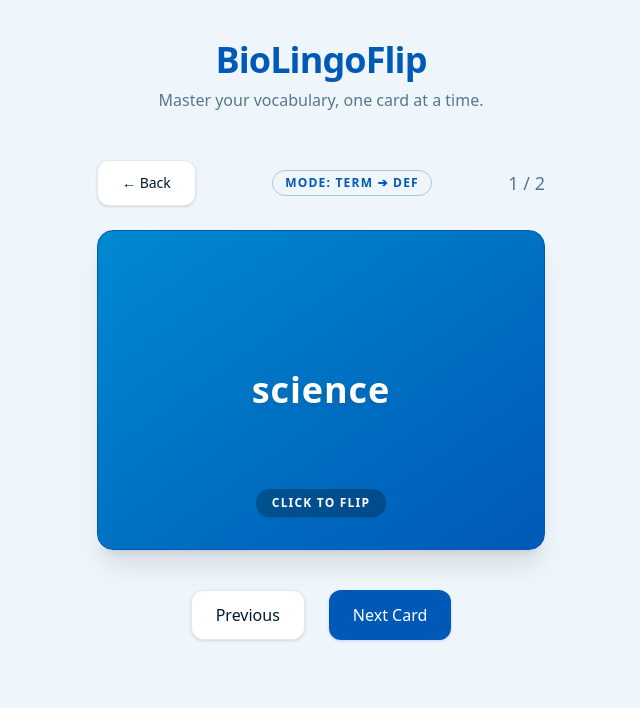
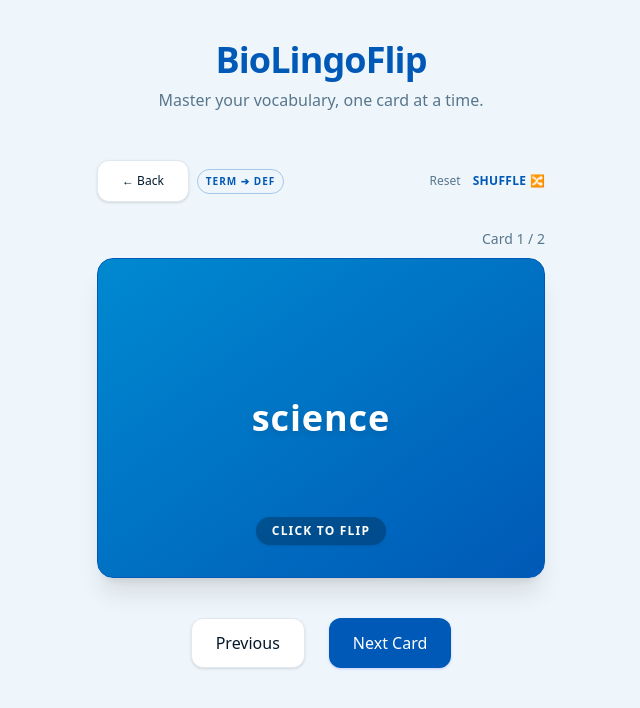
Before and after one commit to nmastroianni/biolingoflip, a React (Vite) app: page / in a window 1280 px wide. Both pictures are taken after a click on the button 333 px from the left and 247 px from the top of the page. Shown: the top 708 px of the page, without its empty margins (319-959 px from the left). Built offline with nearby package versions, Linux system fonts and the light colour scheme.

Commit message:
feat:adding shuffle and reset

```diff
--- a/src/App.tsx
+++ b/src/App.tsx
@@ -67,7 +67,11 @@ function App() {
             <div className="animate-spin rounded-full h-12 w-12 border-t-2 border-b-2 border-brand"></div>
           </div>
         ) : activeSet ? (
-          <FlashCardGame data={activeSet} onBack={() => setActiveSet(null)} />
+          <FlashCardGame
+            key={activeSet[0]?.word || 'init'}
+            data={activeSet}
+            onBack={() => setActiveSet(null)}
+          />
         ) : (
           /* --- MENU GRID --- */
           <div className="grid grid-cols-1 sm:grid-cols-2 md:grid-cols-3 gap-6">
--- a/src/components/FlashCardGame.tsx
+++ b/src/components/FlashCardGame.tsx
@@ -1,5 +1,6 @@
 import { useState } from 'react'
 import Button from './Button'
+import { shuffleArray } from '../utils' // Import the helper
 
 export interface VocabCard {
   word: string
@@ -12,24 +13,21 @@ interface FlashCardGameProps {
 }
 
 export default function FlashCardGame({ data, onBack }: FlashCardGameProps) {
+  // STATE 1: The "Active Deck" (allows us to shuffle)
+  const [activeDeck, setActiveDeck] = useState<VocabCard[]>(data)
+
+  // STATE 2: Navigation & View
   const [currentCardIndex, setCurrentCardIndex] = useState<number>(0)
   const [isFlipped, setIsFlipped] = useState<boolean>(false)
-
-  // NEW STATE: Defaults to false (Term on front)
   const [showDefFirst, setShowDefFirst] = useState<boolean>(false)
 
-  if (!data || data.length === 0) return null
+  if (!activeDeck || activeDeck.length === 0) return null
 
-  const currentCard = data[currentCardIndex]
+  const currentCard = activeDeck[currentCardIndex]
 
-  // --- LOGIC FOR CONTENT SWAPPING ---
-
-  // 1. Determine what text goes on the Front (Gradient Side)
+  // --- CONTENT LOGIC ---
   const frontText = showDefFirst ? currentCard.definition : currentCard.word
-  // Adjust font size: Definitions need to be smaller to fit
   const frontSize = showDefFirst ? 'text-xl font-medium' : 'text-4xl font-bold'
-
-  // 2. Determine what text goes on the Back (White Side)
   const backText = showDefFirst ? currentCard.word : currentCard.definition
   const backSize = showDefFirst ? 'text-4xl font-bold' : 'text-2xl font-medium'
 
@@ -38,42 +36,82 @@ export default function FlashCardGame({ data, onBack }: FlashCardGameProps) {
   const handleFlip = () => setIsFlipped(!isFlipped)
 
   const toggleMode = () => {
-    setIsFlipped(false) // Reset flip to avoid confusion
+    setIsFlipped(false)
     setShowDefFirst(!showDefFirst)
   }
 
   const goToNextCard = () => {
     setIsFlipped(false)
-    setCurrentCardIndex((prev) => (prev + 1) % data.length)
+    setCurrentCardIndex((prev) => (prev + 1) % activeDeck.length)
   }
 
   const goToPrevCard = () => {
     setIsFlipped(false)
-    setCurrentCardIndex((prev) => (prev - 1 + data.length) % data.length)
+    setCurrentCardIndex(
+      (prev) => (prev - 1 + activeDeck.length) % activeDeck.length
+    )
+  }
+
+  // NEW: Shuffle Logic
+  const handleShuffle = () => {
+    setIsFlipped(false)
+    const shuffled = shuffleArray(activeDeck)
+    setActiveDeck(shuffled)
+    setCurrentCardIndex(0) // Always start from beginning after shuffle
+  }
+
+  // NEW: Reset Logic
+  const handleReset = () => {
+    setIsFlipped(false)
+    setActiveDeck(data) // Revert to original props data
+    setCurrentCardIndex(0)
   }
 
   return (
     <div className="flex flex-col items-center justify-center min-h-[50vh] w-full p-4">
-      {/* Header */}
-      <div className="flex justify-between w-full max-w-md mb-6 items-center">
+      {/* Header Controls */}
+      <div className="flex flex-wrap justify-between w-full max-w-md mb-6 items-center gap-2">
+        <div className="flex items-center gap-2">
           <Button
             variant="secondary"
             onClick={onBack}
-          className="px-4 py-2 text-sm"
+            className="px-3 py-1.5 text-xs"
           >
             &larr; Back
           </Button>
 
-        {/* NEW: Mode Toggle Button */}
+          {/* Mode Toggle */}
           <button
             onClick={toggleMode}
-          className="text-xs font-bold text-brand uppercase tracking-widest border border-brand/30 px-3 py-1 rounded-full hover:bg-brand hover:text-white transition-all"
+            className="text-[10px] font-bold text-brand uppercase tracking-widest border border-brand/30 px-2 py-1 rounded-full hover:bg-brand hover:text-white transition-all"
           >
-          {showDefFirst ? 'Mode: Def ➔ Term' : 'Mode: Term ➔ Def'}
+            {showDefFirst ? 'Def ➔ Term' : 'Term ➔ Def'}
           </button>
+        </div>
 
-        <span className="text-lg font-medium text-text-muted">
-          {currentCardIndex + 1} / {data.length}
+        {/* Shuffle Controls */}
+        <div className="flex items-center gap-3">
+          <button
+            onClick={handleReset}
+            className="text-xs font-medium text-text-muted hover:text-brand transition-colors"
+            title="Reset to original order"
+          >
+            Reset
+          </button>
+          <button
+            onClick={handleShuffle}
+            className="text-xs font-bold text-brand hover:text-brand-hover uppercase tracking-wide transition-colors flex items-center gap-1"
+            title="Randomize Card Order"
+          >
+            Shuffle 🔀
+          </button>
+        </div>
+      </div>
+
+      {/* Progress Counter (Moved below header for cleaner layout) */}
+      <div className="w-full max-w-md text-right mb-2">
+        <span className="text-sm font-medium text-text-muted">
+          Card {currentCardIndex + 1} / {activeDeck.length}
         </span>
       </div>
 
@@ -87,27 +125,30 @@ export default function FlashCardGame({ data, onBack }: FlashCardGameProps) {
             isFlipped ? 'rotate-y-180' : ''
           }`}
         >
-          {/* --- FRONT (Gradient) --- */}
+          {/* Front */}
           <div className="absolute w-full h-full backface-hidden bg-linear-to-br from-brand-light to-brand text-white rounded-2xl shadow-xl flex items-center justify-center p-8 text-center border border-brand">
-            {/* Dynamic Text and Size */}
-            <h2 className={`${frontSize} tracking-wide drop-shadow-md`}>
+            <h2
+              className={`${frontSize} tracking-wide drop-shadow-md ${
+                showDefFirst && 'text-left'
+              }`}
+            >
               {frontText}
             </h2>
-
             <span className="absolute bottom-8 px-4 py-1.5 rounded-full bg-black/25 text-white text-xs font-bold uppercase tracking-widest shadow-sm backdrop-blur-sm">
               Click to flip
             </span>
           </div>
 
-          {/* --- BACK (Surface) --- */}
+          {/* Back */}
           <div className="absolute w-full h-full backface-hidden bg-surface text-text-main border-2 border-border rounded-2xl shadow-xl flex items-center justify-center p-8 text-center rotate-y-180">
-            {/* Dynamic Text and Size */}
-            <p className={`${backSize} leading-relaxed`}>{backText}</p>
+            <p className={`${backSize} leading-relaxed text-left`}>
+              {backText}
+            </p>
           </div>
         </div>
       </div>
 
-      {/* Controls */}
+      {/* Footer Controls */}
       <div className="flex space-x-6 mt-10">
         <Button variant="secondary" onClick={goToPrevCard}>
           Previous
--- /dev/null
+++ b/src/utils.ts
@@ -0,0 +1,14 @@
+// src/utils.ts
+
+export function shuffleArray<T>(array: T[]): T[] {
+  // Create a shallow copy so we don't mutate the original
+  const newArray = [...array]
+
+  // Fisher-Yates Shuffle Algorithm
+  for (let i = newArray.length - 1; i > 0; i--) {
+    const j = Math.floor(Math.random() * (i + 1))
+    ;[newArray[i], newArray[j]] = [newArray[j], newArray[i]]
+  }
+
+  return newArray
+}
```
Lines whose indentation alone changed are shown as unchanged.
